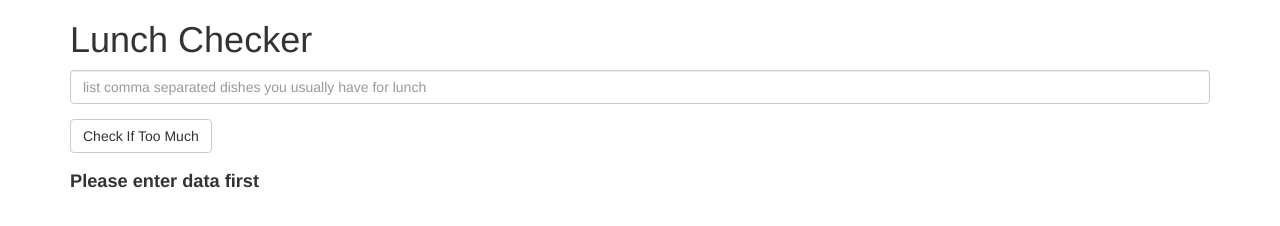
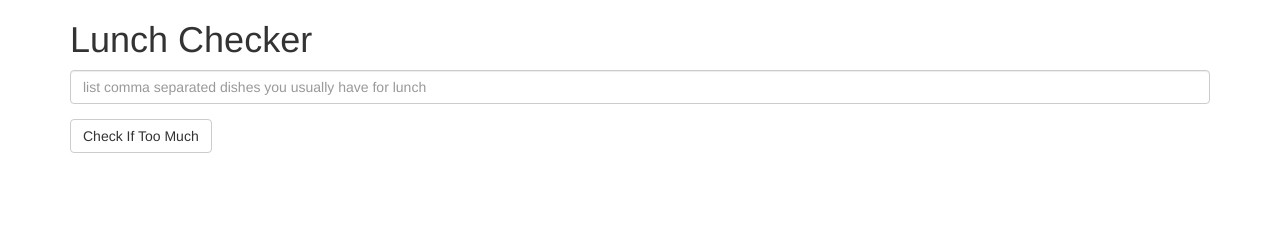
Before and after one commit to mayurmaheshwari/coursera-angularjs, a plain HTML site: page module1-solution/index.html in a window 1280 px wide. Drawn offline with Linux system fonts and the light colour scheme.

Commit message:
removed the initial message

```diff
--- a/module1-solution/app.js
+++ b/module1-solution/app.js
@@ -8,7 +8,7 @@ LunchCheckController.$inject = ['$scope'];
 function LunchCheckController($scope) {
 
   $scope.lunchText = "";
-  $scope.message = "Please enter data first";
+  $scope.message = "";
 
   $scope.countLunchItems = function () {
    var lunchItems = $scope.lunchText;
```
Also changed, not shown: module1-solution/index.html (+0 -1 lines).
